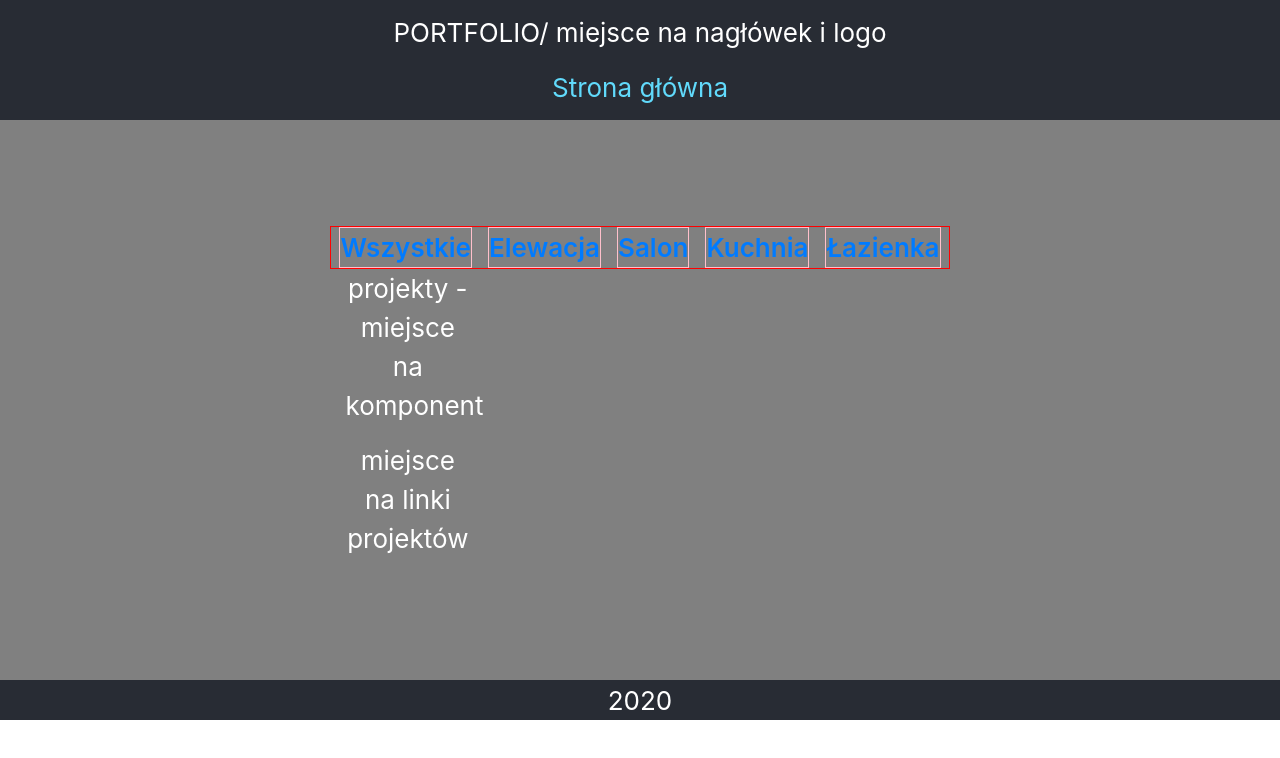
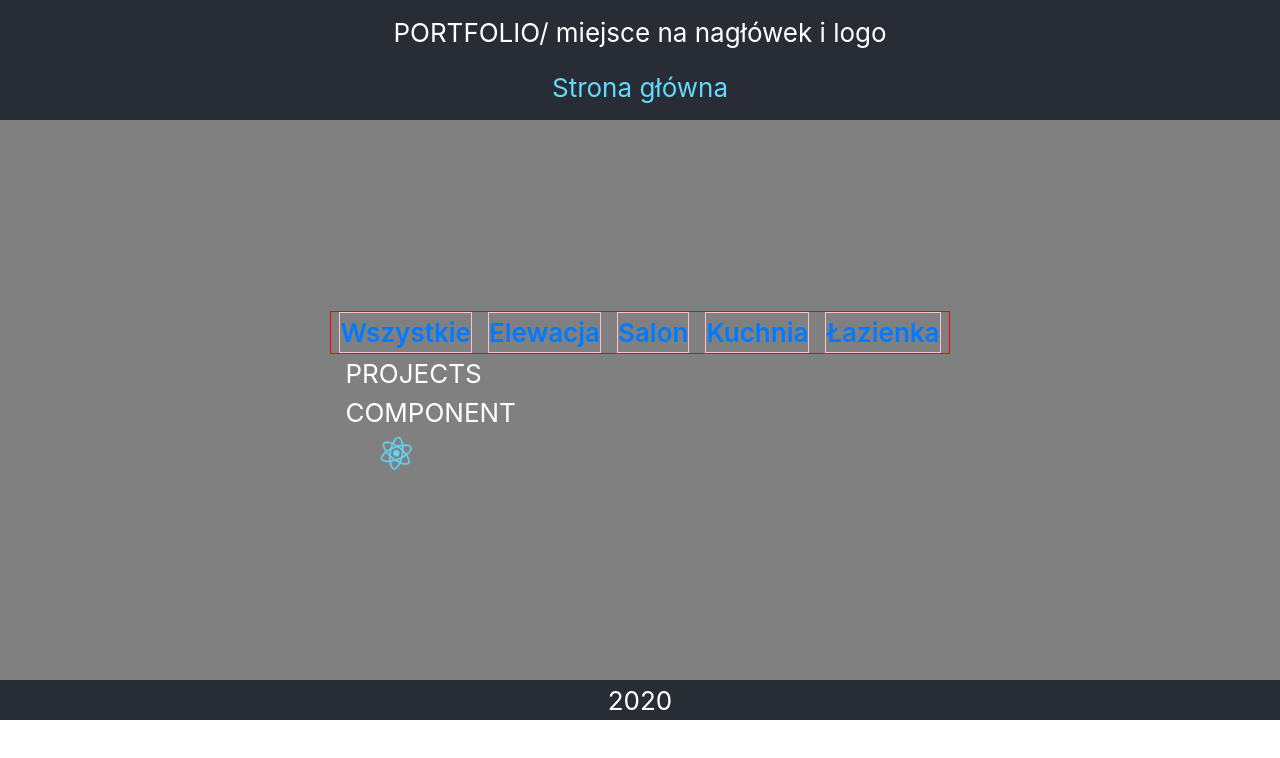
Before and after one commit to lukas1474/WP-based-portfolio, a React (Create React App) app: page / in a window 1280 px wide. Shown: the top 758 px of the page. Built offline with nearby package versions, Linux system fonts and the light colour scheme.

Commit message:
add simple version of project view component

```diff
--- a/src/components/views/PortfolioMain/PortfolioMain.js
+++ b/src/components/views/PortfolioMain/PortfolioMain.js
@@ -1,6 +1,7 @@
 import React from 'react';
 import styles from './PortfolioMain.scss';
 import PropTypes from 'prop-types';
+import Projects from '../Projects/Projects';
 
 class PortfolioMain extends React.Component {
   state = {
@@ -35,9 +36,10 @@ class PortfolioMain extends React.Component {
               </ul>
             </div>
           </div>
-          <div className='col-lg-3 col-md-4 col-6'>
-            <p>projekty - miejsce na komponent</p>
-            <p>miejsce na linki projektów</p>
+          <div className='row'>
+            <div className=' col-lg-3 col-md-4 col-6'>
+              <Projects />
+            </div>
           </div>
         </div>
       </div>
--- /dev/null
+++ b/src/components/views/Projects/Projects.js
@@ -0,0 +1,22 @@
+import React from 'react';
+import styles from './Projects.scss';
+import logo from '../../../../src/logo.svg';
+
+class Projects extends React.Component {
+  render() {
+    return (
+      <div className={styles.root}>
+        <div className='container'>
+          <div>
+            <p>PROJECTS COMPONENT
+              <img src={logo} className='App-logo' />
+            </p>
+          </div>
+        </div>
+      </div>
+
+    );
+  }
+}
+
+export default Projects;
--- /dev/null
+++ b/src/components/views/Projects/Projects.scss
@@ -0,0 +1,7 @@
+@import '../../../styles/settings.scss';
+
+
+.App-logo {
+  height: 5vmin;
+  pointer-events: none;
+}
```
Also changed, not shown: 1 other file (tests, documents, lock files or other folders).
